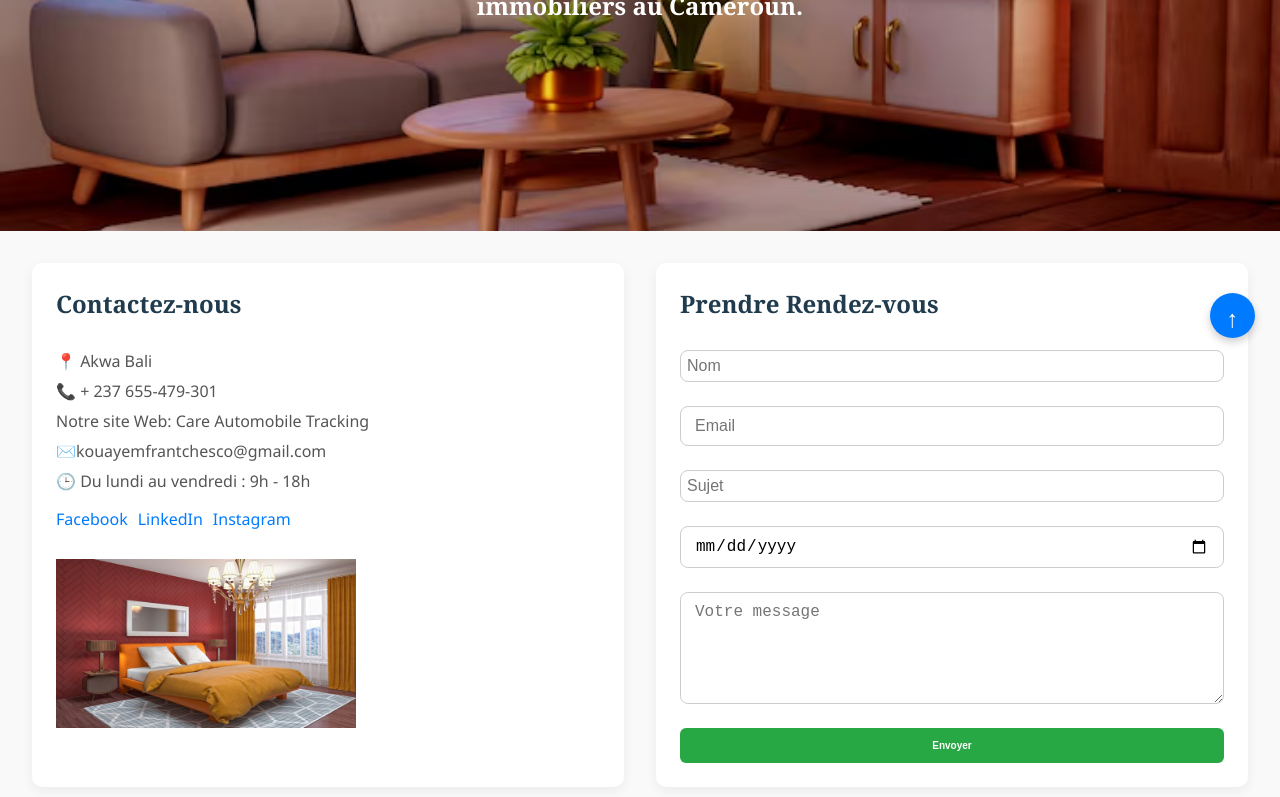
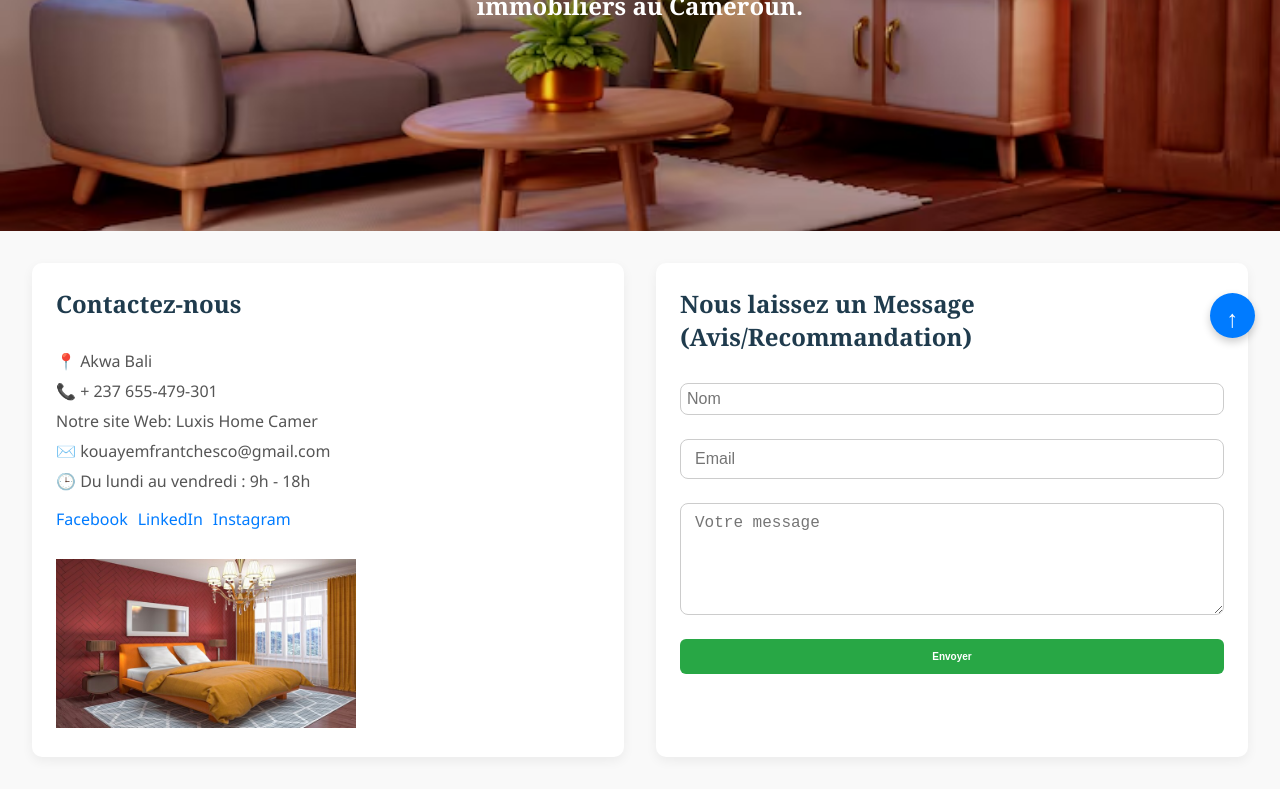
Before and after one commit to kouayem-sunde-frantchesco/Real-Estate, a React (Create React App) app: page /contact in a window 1280 px wide. Shown: the part 437-1234 px from the top of the page. Built offline with nearby package versions, Linux system fonts and the light colour scheme; sample sign-in values are in the browser's storage.

Commit message:
mise a jour

```diff
--- a/src/components/pages/contact.css
+++ b/src/components/pages/contact.css
@@ -117,3 +117,9 @@ button:hover {
     flex-direction: column;
   }
 }
+
+.success-msg {
+  color: green;
+  margin-top: 10px;
+  font-weight: bold;
+}
--- a/src/components/pages/contact.js
+++ b/src/components/pages/contact.js
@@ -1,20 +1,18 @@
 import React, { useState } from "react";
 import "./contact.css";
-import body from '../m13.avif';
+import body from "../m13.avif";
 
 function Contact() {
-
   const sectionStyleHead = {
     backgroundImage: `url(${body})`,
-  backgroundSize: 'cover',
-  backgroundPosition: 'center',
-  padding: '100px 0',
+    backgroundSize: "cover",
+    backgroundPosition: "center",
+    padding: "100px 0",
   };
 
   const [form, setForm] = useState({
     name: "",
     email: "",
-    subject: "",
     message: "",
   });
 
@@ -30,7 +28,6 @@ function Contact() {
     if (!form.name) errs.name = "Nom requis";
     if (!form.email) errs.email = "Email requis";
     else if (!/\S+@\S+\.\S+/.test(form.email)) errs.email = "Email invalide";
-    if (!form.subject) errs.subject = "Sujet requis";
     if (!form.message) errs.message = "Message requis";
     return errs;
   };
@@ -43,12 +40,10 @@ const handleSubmit = async (e) => {
 
     if (Object.keys(validationErrors).length === 0) {
       try {
-      const response = await fetch(`${process.env.REACT_APP_API_URL}/auth/contact`, {
+        const response = await fetch("http://localhost:4000/avis", {
           method: "POST",
-        headers: {
-          "Content-Type": "application/json",
-        },
-        body: JSON.stringify(form),
+          headers: { "Content-Type": "application/json" },
+          body: JSON.stringify(form), // ✅ correction ici
         });
 
         if (!response.ok) {
@@ -56,9 +51,9 @@ const handleSubmit = async (e) => {
         }
 
         const data = await response.json();
-      console.log("Message enregistré :", data);
+        console.log("Avis enregistré :", data);
         setSuccess(true);
-      setForm({ name: "", email: "", subject: "", message: "" });
+        setForm({ name: "", email: "", message: "" });
       } catch (error) {
         console.error("Erreur : ", error);
         setSuccess(false);
@@ -66,19 +61,22 @@ const handleSubmit = async (e) => {
     }
   };
 
-
   return (
-
     <>
-  {/* section image */}
-    <section className="head"  style={sectionStyleHead}   >
-          <div class="container">
-            <div class="row align-items-center justify-content-center">
-              <div class="col-xl-7 col-lg-9 col-md-12">
-                <div class="fpc-capstion text-center my-4">
-                  <div class="fpc-captions">
-                    <h1 class="title-head">Bienvenue chez <strong>Luxis Home Camer</strong></h1>
-                    <p class="text-light">    Luxis Home Camer est votre plateforme en ligne dédiée à l’achat, la vente et la location de biens immobiliers au Cameroun.</p>
+      <section className="head" style={sectionStyleHead}>
+        <div className="container">
+          <div className="row align-items-center justify-content-center">
+            <div className="col-xl-7 col-lg-9 col-md-12">
+              <div className="fpc-capstion text-center my-4">
+                <div className="fpc-captions">
+                  <h1 className="title-head">
+                    Bienvenue chez <strong>Luxis Home Camer</strong>
+                  </h1>
+                  <p className="text-light">
+                    Luxis Home Camer est votre plateforme en ligne dédiée à
+                    l’achat, la vente et la location de biens immobiliers au
+                    Cameroun.
+                  </p>
                 </div>
               </div>
             </div>
@@ -87,38 +85,34 @@ const handleSubmit = async (e) => {
       </section>
 
       <div className="contact-page">
-      {/*  */}
         <div className="contact-info">
           <h2>Contactez-nous</h2>
           <p>📍 Akwa Bali</p>
           <p>📞 + 237 655-479-301</p>
-        <a href="https://cat-sn3z.vercel.app/"><p>Notre site Web: Care Automobile Tracking</p></a>
-        <p>✉️kouayemfrantchesco@gmail.com</p>
+          <a href="https://real-estate-9hbg.vercel.app">
+            <p>Notre site Web: Luxis Home Camer</p>
+          </a>
+          <p>✉️ kouayemfrantchesco@gmail.com</p>
           <p>🕒 Du lundi au vendredi : 9h - 18h</p>
           <div className="social-links">
-          <a href="https://facebook.com" target="_blank" rel="noreferrer">Facebook</a>
-          <a href="https://linkedin.com" target="_blank" rel="noreferrer">LinkedIn</a>
-          <a href="https://instagram.com" target="_blank" rel="noreferrer">Instagram</a>
+            <a href="https://facebook.com" target="_blank" rel="noreferrer">
+              Facebook
+            </a>
+            <a href="https://linkedin.com" target="_blank" rel="noreferrer">
+              LinkedIn
+            </a>
+            <a href="https://instagram.com" target="_blank" rel="noreferrer">
+              Instagram
+            </a>
           </div>
 
           <div className="map">
-            <img src="./images/c9.jpg"></img>
+            <img src="./images/c9.jpg" alt="carte" />
           </div>
-        {/* <div className="map">
-          <iframe
-            title="map"
-            src="https://www.google.com/maps/embed?pb=!1m18!1m12!1m3!1d2625.3372275668073!2d2.352221615674864!3d48.85661407928783!2m3!1f0!2f0!3f0!3m2!1i1024!2i768!4f13.1!3m3!1m2!1s0x47e671d877dd841d%3A0x5e9c8e622de0c391!2sParis!5e0!3m2!1sfr!2sfr!4v1673352069376!5m2!1sfr!2sfr"
-            width="100%"
-            height="200"
-            style={{ border: 0 }}
-            allowFullScreen=""
-            loading="lazy"
-          ></iframe>
-        </div> */}
         </div>
 
         <div className="contact-form">
-        <h2>Prendre Rendez-vous</h2>
+          <h2>Nous laissez un Message (Avis/Recommandation)</h2>
           <form onSubmit={handleSubmit} noValidate>
             <input
               type="text"
@@ -140,24 +134,6 @@ const handleSubmit = async (e) => {
             />
             {errors.email && <span className="error">{errors.email}</span>}
 
-          <input
-            type="text"
-            name="subject"
-            placeholder="Sujet"
-            value={form.subject}
-            onChange={handleChange}
-            className={errors.subject ? "input-error" : ""}
-          />
-          {errors.subject && <span className="error">{errors.subject}</span>}
-
-            <input
-            type="date"
-            name="date-meet"
-            placeholder="choose a date meet"
-            value={form.date}
-            onChange={handleChange}
-            className={errors.date ? "input-error" : ""}/>
-            {errors.date && <span className="error">{errors.date}</span>}
             <textarea
               name="message"
               placeholder="Votre message"
@@ -166,16 +142,21 @@ const handleSubmit = async (e) => {
               onChange={handleChange}
               className={errors.message ? "input-error" : ""}
             ></textarea>
-          {errors.message && <span className="error">{errors.message}</span>}
+            {errors.message && (
+              <span className="error">{errors.message}</span>
+            )}
 
             <button type="submit">Envoyer</button>
-          {success && <p className="success-msg">Message envoyé avec succès ! ✅</p>}
+
+            {success && (
+              <p className="success-msg">
+                ✅ Votre message a été envoyé avec succès !
+              </p>
+            )}
           </form>
         </div>
       </div>
-
     </>
-
   );
 }
 
```
Also changed, not shown: src/components/pages/service/appartement.css (line endings or trailing spaces). Lines whose indentation alone changed are shown as unchanged.
